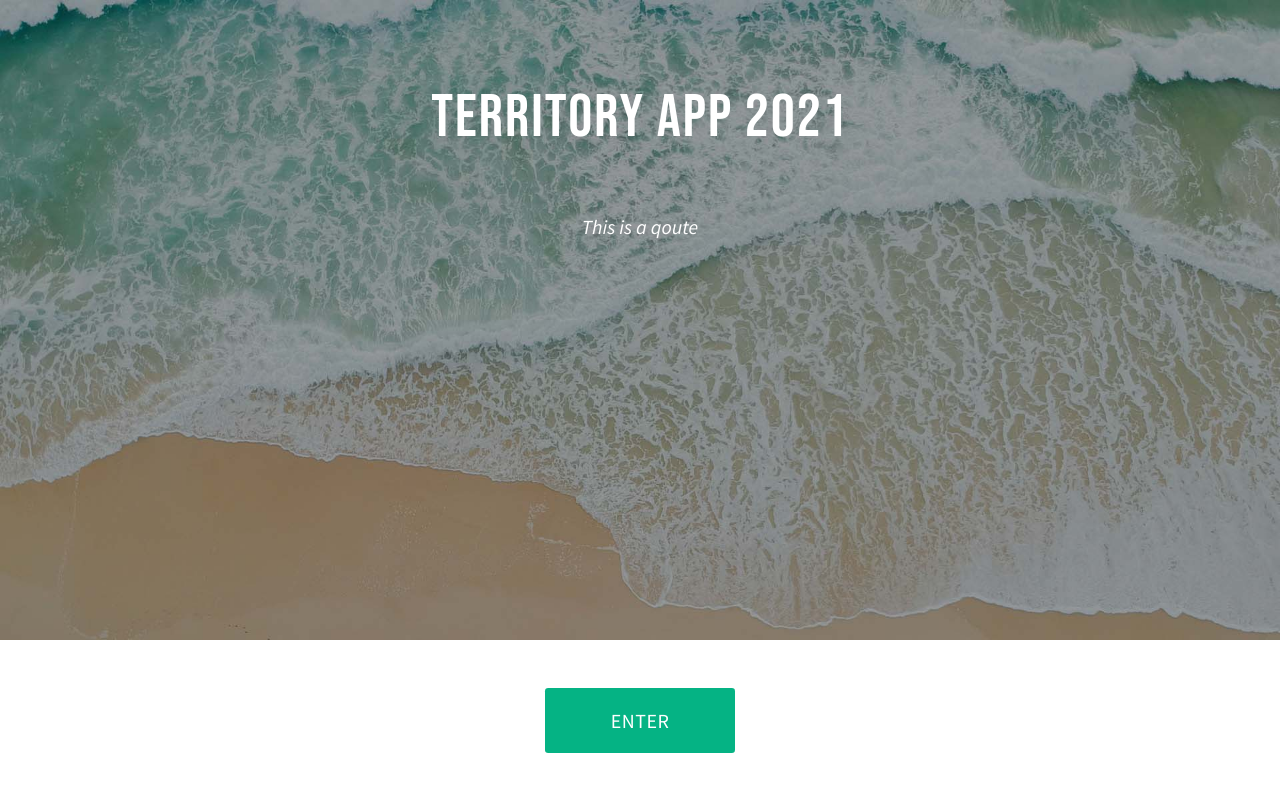
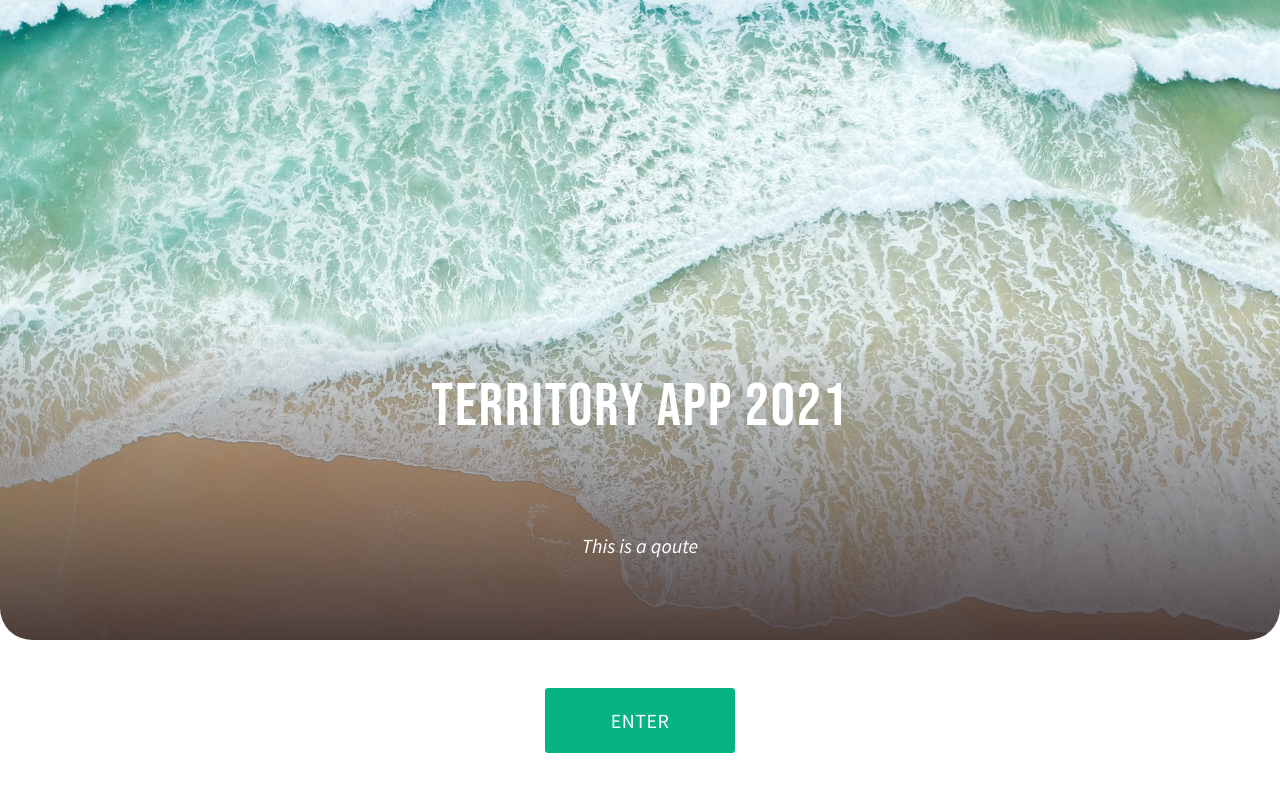
Before and after one commit to Ivcota/panama-territory-client, a React (Create React App) app: page / in a window 1280 px wide. Shown: the top 792 px of the page. Built offline with nearby package versions, Linux system fonts and the light colour scheme.

Commit message:
updated Splash Page

```diff
--- a/src/Components/Landing.tsx
+++ b/src/Components/Landing.tsx
@@ -7,6 +7,7 @@ const Landing = () => {
   return (
     <>
       <div className={styles.splash}>
+        <div className={styles.gradient} />
         <div className={styles.titleContainer}>
           <h1 className={styles.title}>Territory App 2021</h1>
           <p className={styles.qoute}>This is a qoute</p>
--- a/src/Components/Styles/Landing.module.css
+++ b/src/Components/Styles/Landing.module.css
@@ -1,7 +1,8 @@
 @import './vars.css';
 
 .splash {
-  background-image: url('../../Assests/beach1.jpg');
+  background-image: linear-gradient(#ffffff00, #00000000, #1c0f13c0),
+    url('../../Assests/beach2.jpg');
   background-size: cover;
   height: 80vh;
   width: 100%;
@@ -9,11 +10,19 @@
   flex-direction: column;
   justify-content: space-between;
   align-items: center;
+  border-radius: 0 0 2rem 2rem;
 }
+
+/* .gradient {
+  width: 100%;
+  height: 100%;
+  background: firebrick;
+} */
 
 .titleContainer {
   height: 50%;
   width: 100%;
+  margin-bottom: 1em;
   display: flex;
   flex-direction: column;
   justify-content: center;
@@ -21,7 +30,7 @@
 }
 
 .title {
-  margin: 0 0 1em;
+  margin: 0 0 1.5em;
   font-family: var(--fontOne);
   font-size: var(--fontXl);
   color: var(--white);
```
Also changed, not shown: src/Assests/beach2.jpg (added).
